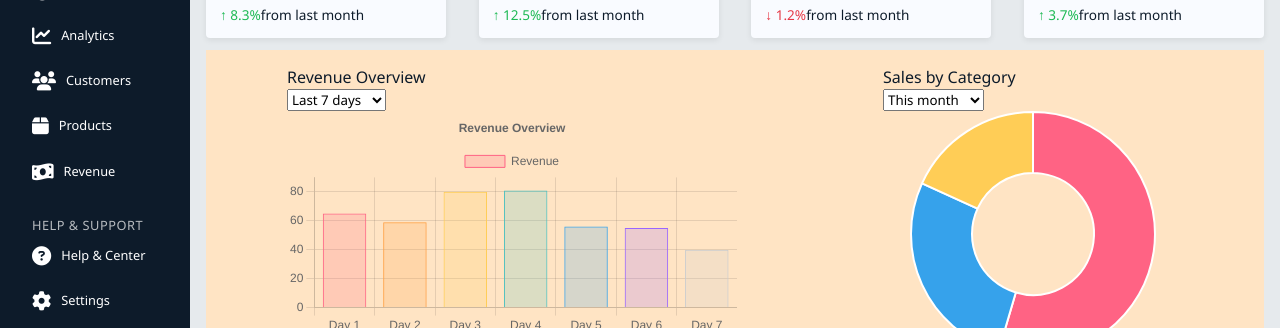
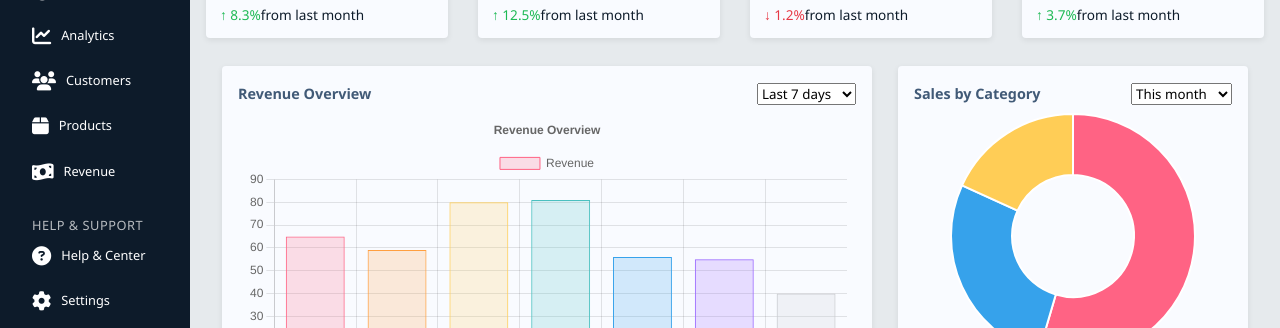
Before and after one commit to Alishba903/project, a plain HTML site: page index.html in a window 1280 px wide. Shown: the part 149-477 px from the top of the page. Drawn offline with nearby package versions, Linux system fonts and the light colour scheme.

Commit message:
style: refine dashboard UI — improved layout, and chart design.

```diff
--- a/index.html
+++ b/index.html
@@ -170,7 +170,7 @@
           </div>
 
           <div class="charts-grid">
-            <div class="chart-card">
+            <div class="chart-card revenue-chart">
               <div class="chart-headers">
                 <div class="chart-title">Revenue Overview</div>
                 <div class="chart-actions">
@@ -185,13 +185,13 @@
                   </select>
                 </div>
               </div>
-                <div class="line-chart" id="revenue-chart">
+                <div class="line-chart">
                   <canvas id="revenueChart"></canvas>
                 </div>
             </div>
 
             <!-- Category Chart -->
-            <div class="chart-card">
+            <div class="chart-card category-chart">
               <div class="chart-headers">
                 <div class="chart-title">Sales by Category</div>
                 <div class="chart-actions">
--- a/style.css
+++ b/style.css
@@ -247,7 +247,7 @@ a {
 }
 
 /* === Content Wrapper === */
-.main-content{
+.main-content {
   padding: 1rem;
   width: 100%;
   height: calc(100% - 3.5rem); /* account for header height */
@@ -259,12 +259,12 @@ a {
   display: flex;
   flex-wrap: wrap;
   gap: 1rem;
-  justify-content:space-between; /* keeps cards aligned center */
+  justify-content: space-between; /* keeps cards aligned center */
 }
 
 /* === Individual Card === */
 .stat-card {
-  flex: 0 0 240px; /* fixed card width */
+  flex: 0 0 242px; /* fixed card width */
   display: flex;
   flex-direction: column;
   gap: 4px;
@@ -364,21 +364,77 @@ a {
   color: #e63946;
 }
 
- /* === charts === */
+/* === charts === */
 
-.charts-grid{
+.charts-grid {
   width: 100%;
   height: auto;
   margin: 12px 0;
   display: flex;
   flex-wrap: wrap;
   gap: 1rem;
-  justify-content: space-around;
-  background-color: bisque;
+  justify-content: space-between;
   padding: 1rem;
 }
 
-.line-chart{
+.chart-card {
+  background-color: #f9fbff;
+  border-radius: 4px;
+  box-shadow: 0 2px 6px rgba(0, 0, 0, 0.08);
+  padding: 1rem;
+  display: flex; /* Makes the container a flex container */
+  flex-direction: column;
+  justify-content: flex-start; /* Aligns items to the start of the cross-axis */
+  gap: 0.5rem;
+  cursor: pointer;
+  transition: transform 0.2s ease, box-shadow 0.2s ease;
+}
+
+.chart-card:hover {
+  transform: translateY(-3px);
+  box-shadow: 0 4px 12px rgba(0, 0, 0, 0.12);
+}
+
+/* chart type */
+
+.line-chart {
   height: 300px;
-  width: 450px;
+  width: 100%;
+  display: flex;
+  justify-content: center;
+  align-items: center;
 }
+
+.doughnut-chart {
+  height: 300px;
+  width: 100%;
+  display: flex;
+  justify-content: center;
+  align-items: center;
+}
+
+.revenue-chart {
+  flex-grow: 1; /* Allows this div to grow and take up remaining space */
+  height: 350px; /* Set a fixed height */
+  min-width: 350px; /* Optional: Set a minimum width to prevent it from getting too small */
+  max-width: 650px; /* Optional: Set a maximum width to prevent it from getting too large */
+}
+
+.category-chart {
+  width: 350px; /* Set a fixed width for the half-width div */
+  height: 350px; /* Set the height equal to the width for a half-width div */
+  flex-shrink: 0; /* Prevents the half-width div from shrinking */
+}
+
+/* chart-headers */
+.chart-headers {
+  display: flex;
+  justify-content: space-between;
+  align-items: center;
+}
+
+.chart-title {
+  font-size: 0.9rem;
+  font-weight: 600;
+  color: var(--yinmn-blue);
+}
```
